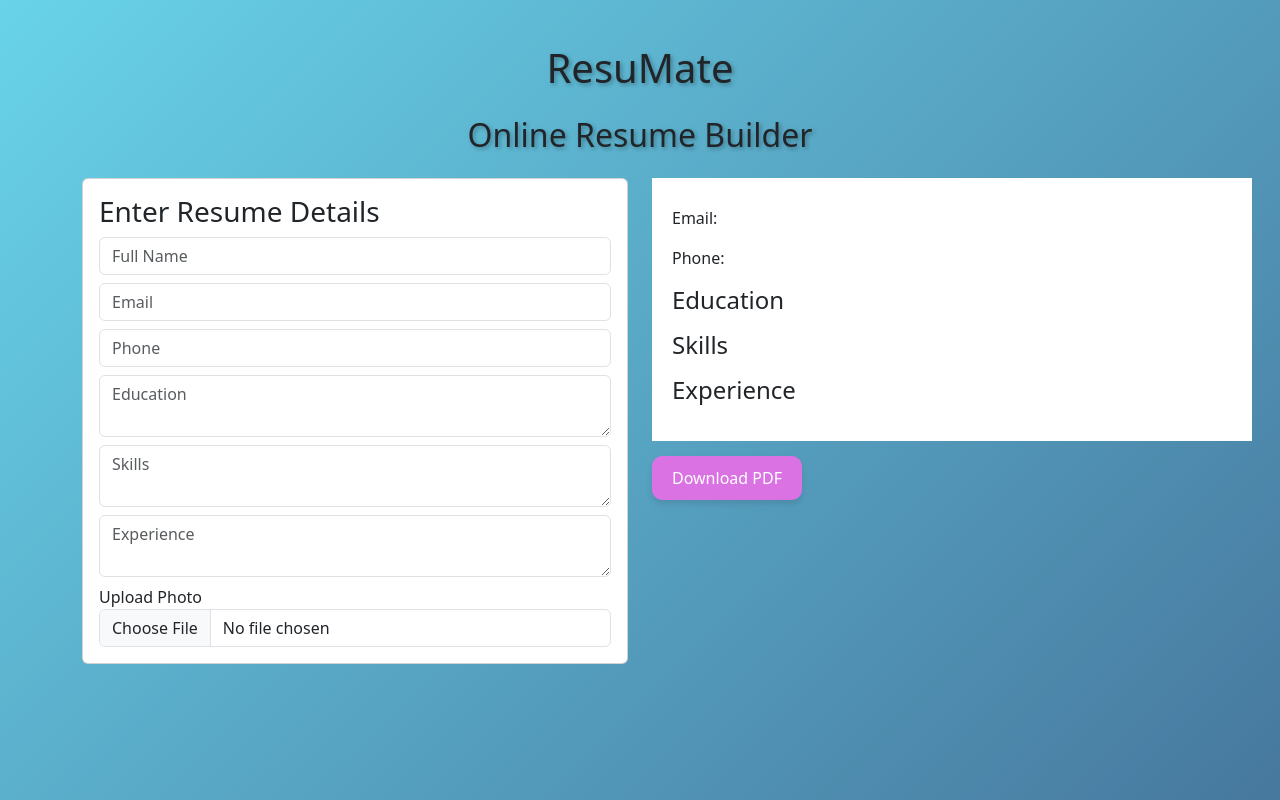
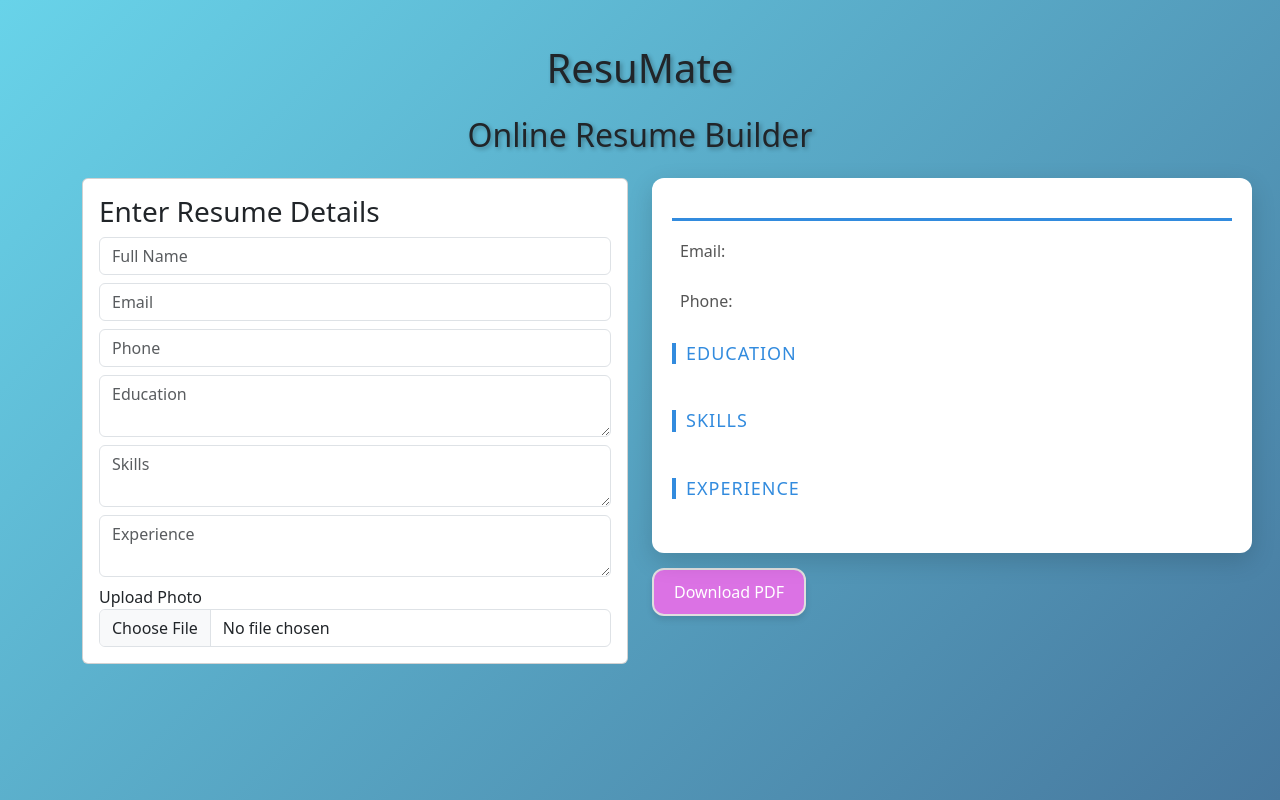
Before and after one commit to ashmikan/ResuMate, a React (Create React App) app: page / in a window 1280 px wide. Built offline with nearby package versions, Linux system fonts and the light colour scheme.

Commit message:
add animations

```diff
--- a/src/App.css
+++ b/src/App.css
@@ -28,8 +28,8 @@ h2{
   background-color: #db72e4;
   color: white;
   padding: 10px 20px;
-  border: none;
-  border-radius: 10px;
+  border: 2px solid rgb(223, 223, 223);
+  border-radius: 12px;
   cursor: pointer;
   font-size: 16px;
   font-weight: 500;
@@ -48,3 +48,92 @@ h2{
   transform: translateY(0);
   box-shadow: 0 2px 4px rgba(0, 0, 0, 0.15);
 }
+
+/* Resume Preview Styles */
+#resume {
+  border-radius: 12px;
+  box-shadow: 0 8px 24px rgba(0, 0, 0, 0.15);
+  transition: all 0.3s ease;
+  background: linear-gradient(135deg, #ffffff 0%, #f8f9fa 100%);
+  position: relative;
+  overflow: hidden;
+}
+
+#resume:hover {
+  box-shadow: 0 12px 32px rgba(0, 0, 0, 0.25);
+  transform: translateY(-4px);
+}
+
+/* Resume Photo Styles */
+#resume img:hover {
+  transform: scale(1.05);
+  box-shadow: 0 8px 16px rgba(219, 114, 228, 0.3);
+  filter: brightness(1.1);
+}
+
+/* Resume Headings */
+#resume h3 {
+  font-size: 28px;
+  color: #333;
+  margin: 10px 0;
+  transition: all 0.3s ease;
+  border-bottom: 3px solid #328bde;
+  padding-bottom: 10px;
+}
+
+#resume h4 {
+  font-size: 18px;
+  color: #328bde;
+  margin-top: 20px;
+  margin-bottom: 10px;
+  transition: all 0.3s ease;
+  border-left: 4px solid #328bde;
+  padding-left: 10px;
+  text-transform: uppercase;
+  letter-spacing: 1px;
+}
+
+#resume h4:hover {
+  color: #32c1de;
+  transform: translateX(5px);
+}
+
+/* Resume Paragraphs */
+#resume p {
+  color: #555555;
+  line-height: 1.6;
+  margin: 8px 0;
+  transition: all 0.3s ease;
+  padding: 8px;
+  border-radius: 4px;
+}
+
+#resume p:hover {
+  background-color: rgba(117, 215, 239, 0.1);
+  color: #333;
+  padding-left: 12px;
+}
+
+/* Animation for resume fade in */
+@keyframes fadeInScale {
+  from {
+    opacity: 0;
+    transform: scale(0.9);
+  }
+  to {
+    opacity: 1;
+    transform: scale(1);
+  }
+}
+
+/* Resume sections animation */
+@keyframes slideInLeft {
+  from {
+    opacity: 0;
+    transform: translateX(-20px);
+  }
+  to {
+    opacity: 1;
+    transform: translateX(0);
+  }
+}
```
